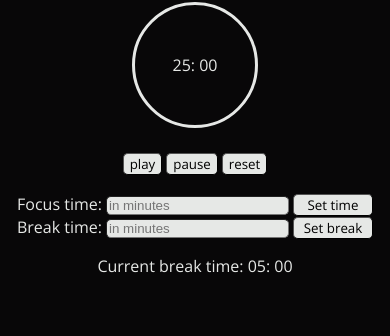
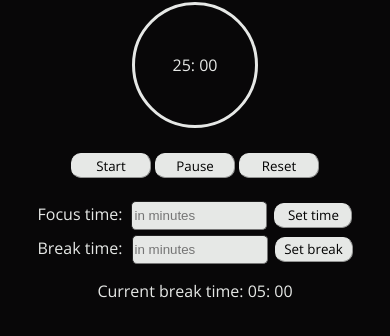
Before and after one commit to renanop/pomodoro-clock, a plain HTML site: page index.html in a window 390 px wide. Shown: the part 242-578 px from the top of the page. Drawn offline with nearby package versions, Linux system fonts and the light colour scheme.

Commit message:
few adjustments for mobile experience

```diff
--- a/css/styles.css
+++ b/css/styles.css
@@ -17,10 +17,10 @@ label {
 
 button {
     font-family: 'Open Sans';
-    background-color: #e6e8e6;
-    color: black;
-    border-radius: 5px;
+    background-color:#e6e8e6;
+    border-radius: 10px;
     border-width: 1px;
+    border-color: #e6e8e6;
 
 }
 
@@ -34,8 +34,13 @@ p {
 
 input {
     background-color:#e6e8e6 ;
+    margin-top: 5px;
     border-radius: 5px;
     border-width: 1px;
+    height: 25px;
+    width: 130px;
+    margin-left: 5px;
+    margin-right: 3px;
 }
 #clock-view {
     justify-content: center;
@@ -64,5 +69,11 @@ input {
 }
 
 .set-btn {
+    width: 78px;
+    height: 25px;
+}
+
+.clock-btn {
     width: 80px;
+    height: 25px;
 }
--- a/index.html
+++ b/index.html
@@ -21,9 +21,9 @@
         </div>
     </div>
     <section class="grid">
-        <button class="btn" id="play">play</button>
-        <button class="btn" id="pause">pause</button>
-        <button class = "btn" id="reset">reset</button>
+        <button class="clock-btn" id="play">Start</button>
+        <button class="clock-btn" id="pause">Pause</button>
+        <button class = "clock-btn" id="reset">Reset</button>
 
         <br><br>
         <label for="time">Focus time:</label>
```
